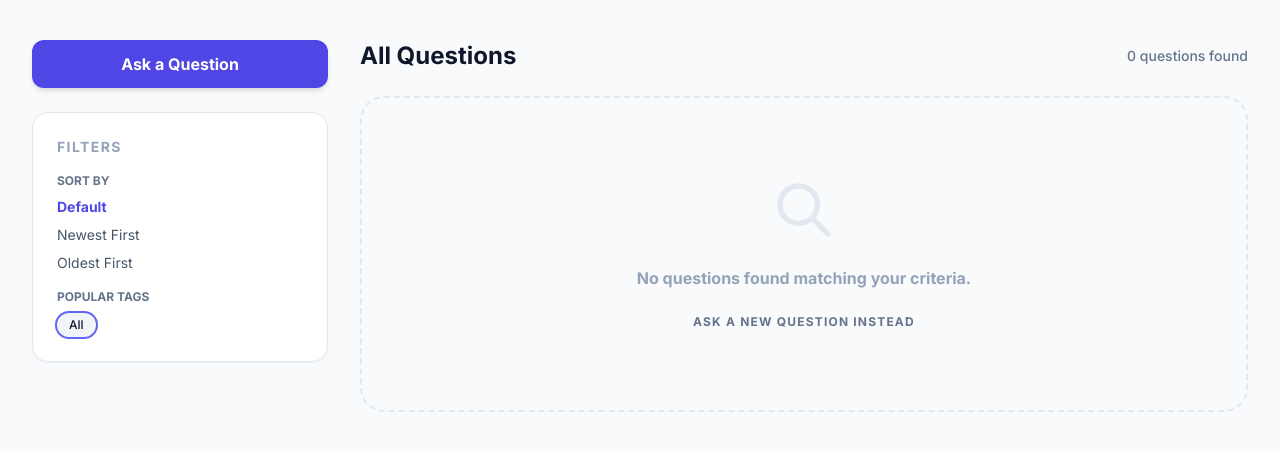
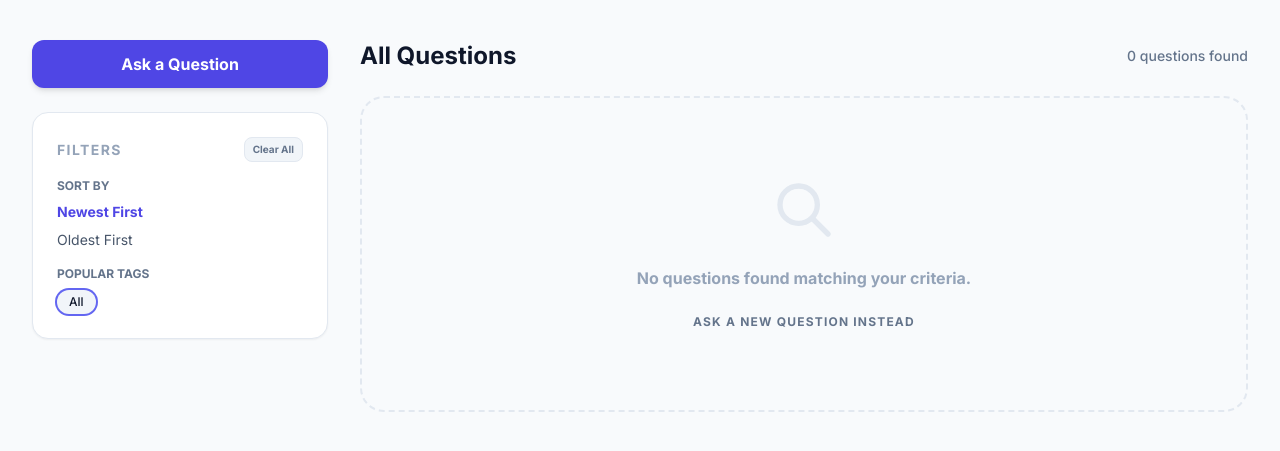
Before and after one commit to Kirubaa-Nandhini/QnA_application, a Django app: page /questions/ in a window 1280 px wide. Shown: the part 65-516 px from the top of the page. Run offline with Django 5.2, Linux system fonts and the light colour scheme; data that the repository does not hold is empty; some libraries are stand-ins or nearby versions.

Commit message:
feat : Add overall clear filter button

```diff
--- a/questions/templates/questions/question_list.html
+++ b/questions/templates/questions/question_list.html
@@ -14,19 +14,23 @@
 
         <div
             class="bg-white dark:bg-slate-900 p-6 rounded-2xl border border-slate-200 dark:border-slate-800 shadow-sm transition-colors">
-            <h3 class="text-sm font-bold text-slate-400 uppercase tracking-widest mb-4">Filters</h3>
+            <div class="flex items-center justify-between mb-4">
+                <h3 class="text-sm font-bold text-slate-400 uppercase tracking-widest">Filters</h3>
+                <a href="{% query_transform tag='' sort='' %}"
+                    class="px-2 py-1 bg-slate-100 dark:bg-slate-800 border border-slate-200 dark:border-slate-700 rounded-lg text-[10px] font-bold text-slate-500 dark:text-slate-400 hover:text-indigo-600 dark:hover:text-indigo-300 hover:border-indigo-300 dark:hover:border-indigo-800 transition-all">
+                    Clear All
+                </a>
+            </div>
 
             <div class="space-y-4">
                 <div>
                     <label class="block text-xs font-bold text-slate-500 mb-2 uppercase">Sort By</label>
                     <div class="flex flex-col space-y-2">
-                        <a href="{% query_transform sort='' %}"
-                            class="text-sm {% if not request.GET.sort %}text-indigo-600 dark:text-indigo-400 font-bold{% else %}text-slate-600 dark:text-slate-400 hover:text-indigo-600 dark:hover:text-indigo-400{% endif %} transition">Default</a>
                         <a href="{% query_transform sort='newest' %}"
-                            class="text-sm {% if current_sort == 'newest' and request.GET.sort %}text-indigo-600 dark:text-indigo-400 font-bold{% else %}text-slate-600 dark:text-slate-400 hover:text-indigo-600 dark:hover:text-indigo-400{% endif %} transition">Newest
+                            class="text-sm {% if current_sort == 'newest' %}text-indigo-600 dark:text-indigo-400 font-bold{% else %}text-slate-600 dark:text-slate-400 hover:text-indigo-600 dark:hover:text-indigo-400{% endif %} transition">Newest
                             First</a>
                         <a href="{% query_transform sort='oldest' %}"
-                            class="text-sm {% if current_sort == 'oldest' and request.GET.sort %}text-indigo-600 dark:text-indigo-400 font-bold{% else %}text-slate-600 dark:text-slate-400 hover:text-indigo-600 dark:hover:text-indigo-400{% endif %} transition">Oldest
+                            class="text-sm {% if current_sort == 'oldest' %}text-indigo-600 dark:text-indigo-400 font-bold{% else %}text-slate-600 dark:text-slate-400 hover:text-indigo-600 dark:hover:text-indigo-400{% endif %} transition">Oldest
                             First</a>
                     </div>
                 </div>
```
